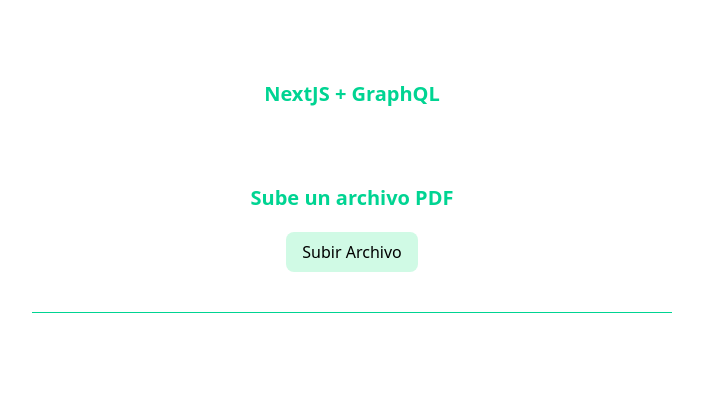
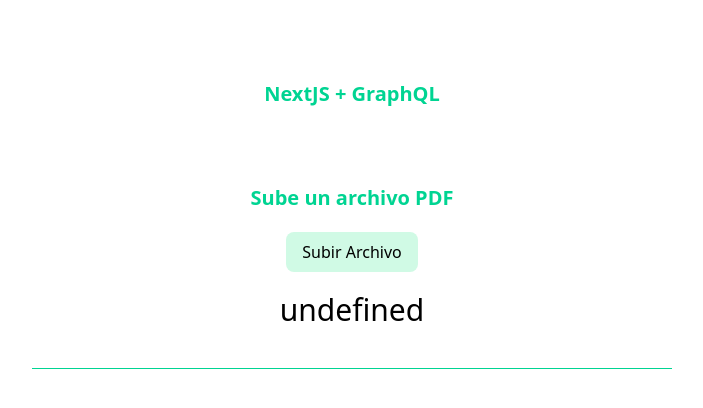
Before and after one commit to fantasyfuerte/NextJS-GraphQL, a Next.js app: page / in a window 1280 px wide. Shown: the top 408 px of the page, without its empty margins (288-991 px from the left). Built offline with nearby package versions, Linux system fonts and the light colour scheme.

Commit message:
refactoring

```diff
--- a/src/app/components/file-uploader.tsx
+++ b/src/app/components/file-uploader.tsx
@@ -31,7 +31,7 @@
       );
       if (response.status === 200) {
         setStatus(StatusVariables.SUCCESS);
-        const {filename} = await response.json();
+        const { filename } = await response.json();
         setFilename(filename);
       } else {
         setStatus(StatusVariables.ERROR);
@@ -69,6 +69,7 @@
       <button className="bg-emerald-100 px-4 py-2 rounded-lg hover:bg-emerald-300">
         {buttonText}
       </button>
+      <p className="text-center text-3xl">{filename}</p>
     </form>
   );
 }
```
